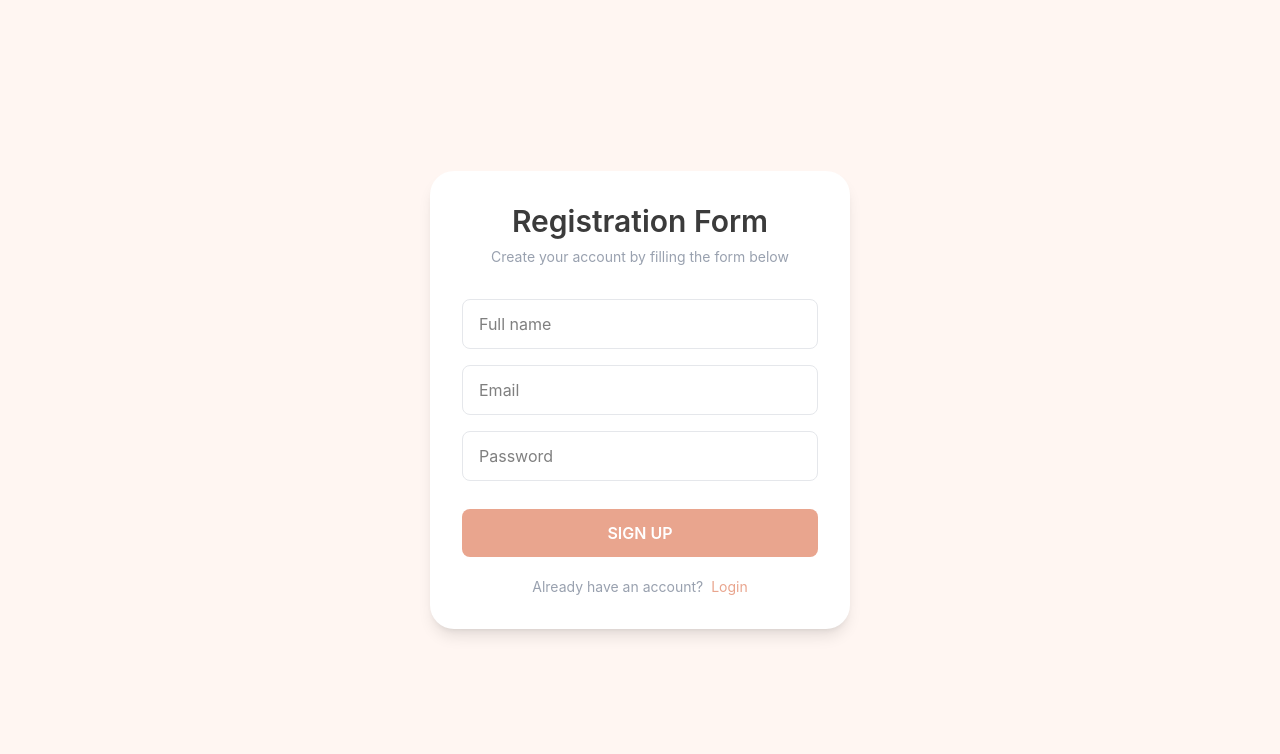
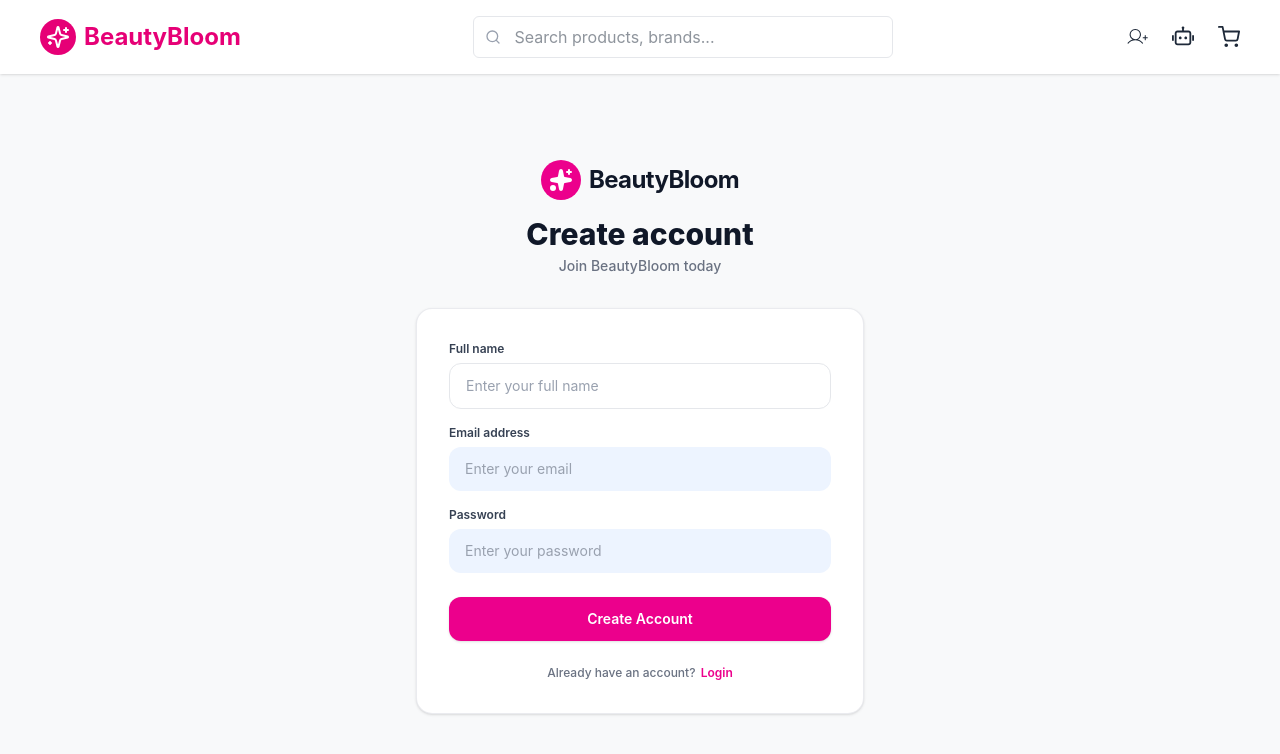
Before and after one commit to uzmanoor123/cosmetic-frontend, a React (Vite) app: page /register in a window 1280 px wide. Shown: the top 754 px of the page. Built offline with nearby package versions, Linux system fonts and the light colour scheme; no server answers.

Commit message:
add and get produts

```diff
--- a/src/App.jsx
+++ b/src/App.jsx
@@ -4,7 +4,7 @@ import Login from "./pages/Login";
 import ProtectedRoute from "./components/protectedRoutes";
 import Home from "./pages/Home";
 import AdminDashboard from "./pages/AdminDashboard";
-import AddProduct from "./pages/AddProducts";
+import AddProduct from "./pages/AddProduct";
 function App() {
   return (
     <BrowserRouter>
--- a/src/pages/Login.jsx
+++ b/src/pages/Login.jsx
@@ -1,89 +1,100 @@
+import Navbar from "../components/Navbar";
 import { useState } from "react";
-import { loginAPI } from "../lib/API";
 import { Link, useNavigate } from "react-router-dom";
+import { FiArrowLeft } from "react-icons/fi";
+import { Sparkles } from "lucide-react";
+
 const Login = () => {
+  const [email, setEmail] = useState("");
+  const [password, setPassword] = useState("");
   const navigate = useNavigate();
-    const [formData, setFormData] = useState({
-        email: "",
-        password: "",
-    });
 
-    const handleChange = (e) => {
-        setFormData({
-            ...formData,
-            [e.target.name]: e.target.value,
-        });
-    };
-
-    const handleSubmit = async (e) => {
+  const handleSubmit = (e) => {
     e.preventDefault();
 
-        const result = await loginAPI(formData);
-        console.log(result);
-
-    if (result.token) {
-        localStorage.setItem("token", result.token);
-        navigate("/home");
-    }
+    console.log("Logging in:", { email, password });
+    navigate("/admin");
   };
 
   return (
-        <div className="min-h-screen bg-[#fff6f2] flex items-center justify-center">
+    <div className="min-h-screen bg-[#f8f9fa] flex flex-col justify-between text-gray-800">
 
-            <div className="w-[420px] bg-white rounded-3xl shadow-lg p-8">
+      <Navbar />
+      <main className="flex-1 flex flex-col items-center justify-center px-4 py-12">
 
-                <h1 className="text-3xl font-semibold text-center text-[#3b3b3b]">
-                    Login Form
+        <div className="flex flex-col items-center mb-8">
+          <div className="flex items-center gap-2 mb-4">
+            <div className="w-10 h-10 rounded-full bg-[#ec008c] flex items-center justify-center text-white">
+              <Sparkles className="w-6 h-6 fill-current" />
+            </div>
+            <span className="text-2xl font-bold text-gray-900 tracking-tight">
+              BeautyBloom
+            </span>
+          </div>
+          <h1 className="text-3xl font-extrabold text-gray-900 mb-1">
+            Welcome back
           </h1>
+          <p className="text-sm text-gray-500 font-medium">
+            Sign in to your account
+          </p>
+        </div>
 
-                <p className="text-center text-gray-400 mt-2 text-sm">
-                    Login to your account by filling the form below
-                </p>
-
-                <form onSubmit={handleSubmit} className="mt-8 space-y-4">
-
+        <div className="w-full max-w-md bg-white rounded-2xl border border-gray-200/80 p-8 shadow-sm">
+          <form onSubmit={handleSubmit} className="space-y-5">
+            <div>
+              <label className="block text-xs font-semibold text-gray-700 mb-1.5">
+                Email address
+              </label>
               <input
                 type="email"
-                        name="email"
-                        placeholder="Email"
-                        onChange={handleChange}
-                        className="w-full px-4 py-3 rounded-lg border border-gray-200 outline-none focus:border-[#e9a58e]"
+                placeholder="Enter your email"
+                value={email}
+                onChange={(e) => setEmail(e.target.value)}
+                className="w-full px-4 py-3 rounded-xl bg-[#edf4ff] border-none text-gray-900 text-sm focus:outline-none focus:ring-2 focus:ring-[#ec008c]/20 transition"
+                required
               />
+            </div>
 
-
+            <div>
+              <label className="block text-xs font-semibold text-gray-700 mb-1.5">
+                Password
+              </label>
               <input
                 type="password"
-                        name="password"
-                        placeholder="Password"
-                        onChange={handleChange}
-                        className="w-full px-4 py-3 rounded-lg border border-gray-200 outline-none focus:border-[#e9a58e]"
+                value={password}
+                placeholder="Enter your password"
+                onChange={(e) => setPassword(e.target.value)}
+                className="w-full px-4 py-3 rounded-xl bg-[#edf4ff] border-none text-gray-900 text-sm focus:outline-none focus:ring-2 focus:ring-[#ec008c]/20 transition"
+                required
               />
+            </div>
 
             <button
               type="submit"
-                        className="w-full mt-3 py-3 rounded-lg bg-[#e9a58e] text-white font-semibold hover:bg-[#df927a] transition"
+              className="w-full py-3 px-4 bg-[#ec008c] hover:bg-[#c90077] text-white font-semibold text-sm rounded-xl transition shadow-sm mt-2"
             >
-                        SIGN IN
+              Sign In
             </button>
-
-
           </form>
 
-
-                <p className="text-center text-sm text-gray-400 mt-5">
-                    Don't have an account?
-                    <span className="text-[#e9a58e] ml-1 cursor-pointer">
+          <p className="text-center text-xs text-gray-500 font-medium mt-6">
+            Don't have an account?{" "}
             <Link
               to="/register"
-                            className="text-[#e9a58e] ml-1 cursor-pointer"
+              className="text-[#ec008c] font-semibold hover:underline ml-0.5"
             >
               Register
             </Link>
-                    </span>
           </p>
-
         </div>
 
+        <Link
+          to="/"
+          className="flex items-center gap-2 text-xs font-semibold text-[#ec008c] hover:underline mt-8"
+        >
+          <FiArrowLeft className="text-sm" /> Back to Store
+        </Link>
+      </main>
     </div>
   );
 };
--- a/src/pages/Register.jsx
+++ b/src/pages/Register.jsx
@@ -1,98 +1,107 @@
+import Navbar from "../components/Navbar";
 import { useState } from "react";
-import { registerAPI } from "../lib/API";
-import { Link } from "react-router-dom";
-import { useNavigate } from "react-router-dom";
+import { Link, useNavigate } from "react-router-dom";
+import { Sparkles } from "lucide-react";
+
 const Register = () => {
+  const [fullName, setFullName] = useState("");
+  const [email, setEmail] = useState("");
+  const [password, setPassword] = useState("");
   const navigate = useNavigate();
-    const [formData, setFormData] = useState({
-        name: "",
-        email: "",
-        phone: "",
-        password: "",
-        role: "user",
-    });
 
-    const handleChange = (e) => {
-        setFormData({
-            ...formData,
-            [e.target.name]: e.target.value,
-        });
-    };
-
-const handleSubmit = async (e) => {
+  const handleSubmit = (e) => {
     e.preventDefault();
-
-    const result = await registerAPI(formData);
-
-    console.log(result);
-
-    if (result.success) {
+    console.log("Registering user:", { fullName, email, password });
     navigate("/login");
-    }
   };
 
   return (
-        <div className="min-h-screen bg-[#fff6f2] flex items-center justify-center">
+    <div className="min-h-screen bg-[#f8f9fa] flex flex-col justify-between text-gray-800">
 
-            <div className="w-[420px] bg-white rounded-3xl shadow-lg p-8">
+      <Navbar />
 
-                <h1 className="text-3xl font-semibold text-center text-[#3b3b3b]">
-                    Registration Form
+      <main className="flex-1 flex flex-col items-center justify-center px-4 py-12">
+
+        <div className="flex flex-col items-center mb-8">
+          <div className="flex items-center gap-2 mb-4">
+            <div className="w-10 h-10 rounded-full bg-[#ec008c] flex items-center justify-center text-white">
+              <Sparkles className="w-6 h-6 fill-current" />
+            </div>
+            <span className="text-2xl font-bold text-gray-900 tracking-tight">
+              BeautyBloom
+            </span>
+          </div>
+          <h1 className="text-3xl font-extrabold text-gray-900 mb-1">
+            Create account
           </h1>
+          <p className="text-sm text-gray-500 font-medium">
+            Join BeautyBloom today
+          </p>
+        </div>
 
-                <p className="text-center text-gray-400 mt-2 text-sm">
-                    Create your account by filling the form below
-                </p>
-
-
-                <form onSubmit={handleSubmit} className="mt-8 space-y-4">
-
+        <div className="w-full max-w-md bg-white rounded-2xl border border-gray-200/80 p-8 shadow-sm">
+          <form onSubmit={handleSubmit} className="space-y-4">
+            <div>
+              <label className="block text-xs font-semibold text-gray-700 mb-1.5">
+                Full name
+              </label>
               <input
                 type="text"
-                        name="name"
-                        placeholder="Full name"
-                        onChange={handleChange}
-                        className="w-full px-4 py-3 rounded-lg border border-gray-200 outline-none focus:border-[#e9a58e]"
+                placeholder="Enter your full name"
+                value={fullName}
+                onChange={(e) => setFullName(e.target.value)}
+                className="w-full px-4 py-3 rounded-xl bg-white border border-gray-200 text-gray-900 text-sm focus:outline-none focus:border-[#ec008c] transition placeholder-gray-400"
+                required
               />
+            </div>
 
-
+            <div>
+              <label className="block text-xs font-semibold text-gray-700 mb-1.5">
+                Email address
+              </label>
               <input
                 type="email"
-                        name="email"
-                        placeholder="Email"
-                        onChange={handleChange}
-                        className="w-full px-4 py-3 rounded-lg border border-gray-200 outline-none focus:border-[#e9a58e]"
+                placeholder="Enter your email"
+                value={email}
+                onChange={(e) => setEmail(e.target.value)}
+                className="w-full px-4 py-3 rounded-xl bg-[#edf4ff] border-none text-gray-900 text-sm focus:outline-none focus:ring-2 focus:ring-[#ec008c]/20 transition placeholder-gray-400"
+                required
               />
+            </div>
+
+            <div>
+              <label className="block text-xs font-semibold text-gray-700 mb-1.5">
+                Password
+              </label>
               <input
                 type="password"
-                        name="password"
-                        placeholder="Password"
-                        onChange={handleChange}
-                        className="w-full px-4 py-3 rounded-lg border border-gray-200 outline-none focus:border-[#e9a58e]"
+                placeholder="Enter your password"
+                value={password}
+                onChange={(e) => setPassword(e.target.value)}
+                className="w-full px-4 py-3 rounded-xl bg-[#edf4ff] border-none text-gray-900 text-sm focus:outline-none focus:ring-2 focus:ring-[#ec008c]/20 transition placeholder-gray-400"
+                required
               />
+            </div>
+
             <button
               type="submit"
-                        className="w-full mt-3 py-3 rounded-lg bg-[#e9a58e] text-white font-semibold hover:bg-[#df927a] transition"
+              className="w-full py-3 px-4 bg-[#ec008c] hover:bg-[#c90077] text-white font-semibold text-sm rounded-xl transition shadow-sm mt-2"
             >
-                        SIGN UP
+              Create Account
             </button>
+          </form>
 
-
-                </form>
-                <p className="text-center text-sm text-gray-400 mt-5">
-                    Already have an account?
-                    <span className="text-[#e9a58e] ml-1 cursor-pointer">
+          <p className="text-center text-xs text-gray-500 font-medium mt-6">
+            Already have an account?{" "}
             <Link
               to="/login"
-                            className="text-[#e9a58e] ml-1 cursor-pointer"
+              className="text-[#ec008c] font-semibold hover:underline ml-0.5"
             >
               Login
             </Link>
-                    </span>
           </p>
-
         </div>
-
+      </main>
     </div>
   );
 };
```
Also changed, not shown: src/lib/API.js (+25 -0 lines), src/pages/AddProduct.jsx (renamed from src/pages/AddProducts.jsx, +28 -3 lines), src/pages/AdminDashboard.jsx (+18 -42 lines). Lines whose indentation alone changed are shown as unchanged.
